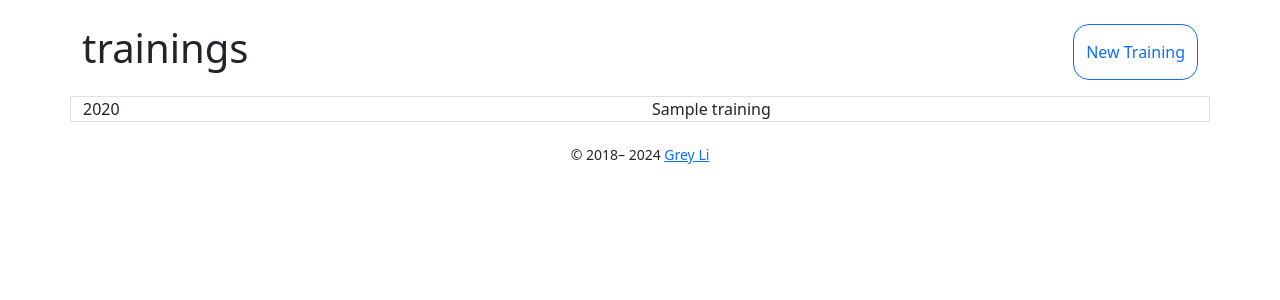
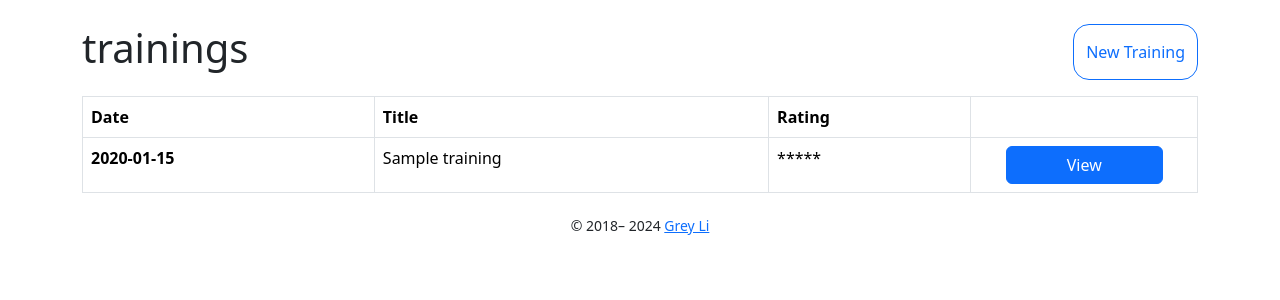
Before and after one commit to mielski/volleyapp, a Flask app: template templates/trainings.html in a window 1280 px wide. Shown: the part 56-356 px from the top of the page. Run offline with Flask 3, Linux system fonts and the light colour scheme; the template is opened without the code that fills it: most values are stand-ins (such as "Sample title", 1, 10 or a date in 2020); some libraries are stand-ins or nearby versions.

Commit message:
adding view button

```diff
--- a/templates/trainings.html
+++ b/templates/trainings.html
@@ -8,16 +8,37 @@
     <a class="btn btn-outline-primary rounded-4 align-content-center" href={{ url_for('create_training') }}>New
       Training</a>
   </div>
-  {% for training in trainings %}
-    <div class="row border">
-      <div class="col-sm">
-        {{ training.training_date.year }}
-      </div>
-      <div class="col-sm">
-        {{ training.title }}
-      </div>
-    </div>
-  {% endfor %}
+  <table class="table table-bordered">
+    <thead>
+    <tr>
+      <th scope="col">Date</th>
+      <th scope="col">Title</th>
+      <th scope="col">Rating</th>
+      <th scope="col"></th>
+    </tr>
+    </thead>
+    <tbody>
+    {% for training in trainings %}
+      <tr>
+        <th scope="row">
+          <time datetime="{{ training.training_date.date().isoformat() }}">
+            {{ training.training_date.date().isoformat() }}</time>
+        </th>
+        <td>{{ training.title }}</td>
+        <td>*****</td>
+        <td>
+          <div class="d-flex flex-row justify-content-center">
+            <button class="btn btn-primary w-75" href="#">
+              View
+            </button>
+          </div>
+        </td>
+      </tr>
+    {% endfor %}
+
+    </tbody>
+  </table>
+
 
 
 {% endblock %}
```
